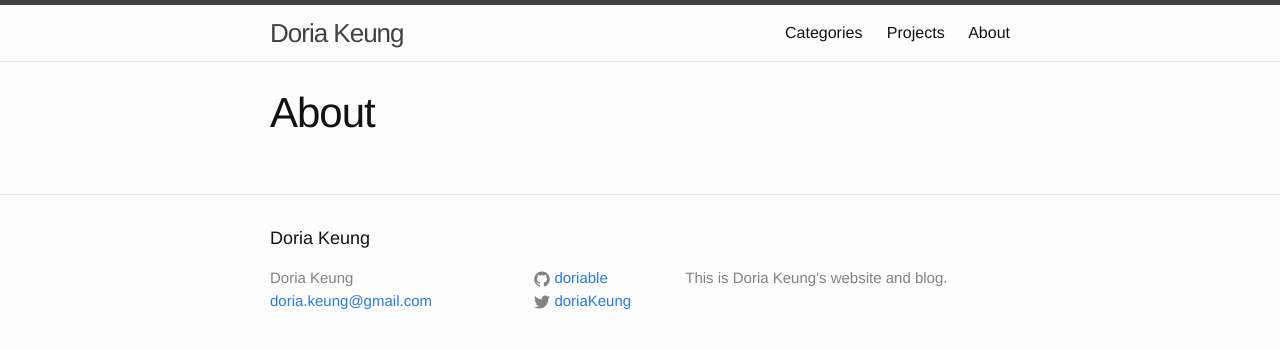
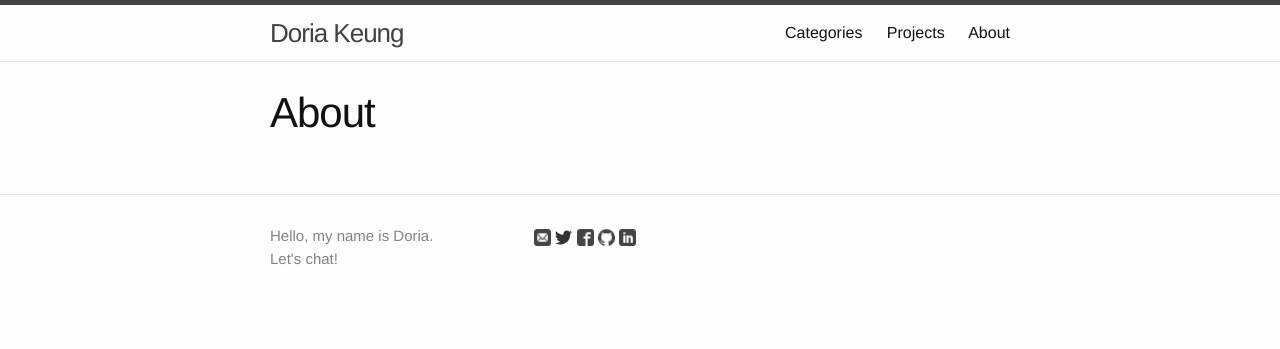
Before and after one commit to doriable/doriable.github.io, a Jekyll site: the page built from about.md, in a window 1280 px wide. Shown: the top 349 px of the page. Built offline with Jekyll 4.4.1, drawn with Linux system fonts in a browser that asks for light colours.

Commit message:
Updated the footer, added Twitter icon, tweaked home page.

```diff
--- a/_includes/footer.html
+++ b/_includes/footer.html
@@ -2,37 +2,26 @@
 
   <div class="wrapper">
 
-    <h2 class="footer-heading">{{ site.title }}</h2>
+    <div class="footer-col-wrapper">
+      <div class="footer-col footer-col-1"><!--footer column 1-->
+        <p>
+          Hello, my name is Doria.<br>
+          Let's chat!
+        </p>
+      </div><!--footer column 1-->
 
-    <div class="footer-col-wrapper">
-      <div class="footer-col footer-col-1">
-        <ul class="contact-list">
-          <li>{{ site.title }}</li>
-          <li><a href="mailto:{{ site.email }}">{{ site.email }}</a></li>
-        </ul>
-      </div>
+      <div class="footer-col footer-col-2"><!--footer column 2-->
+        <a href="mailto:doria.keung@gmail.com"><img src="/images/email.png" alt="email icon" width="17"></a>
+        <a href="https://twitter.com/doriaKeung"><img src="/images/twitter.svg" alt="twitter icon" width="17"></a>
+        <a href="https://www.facebook.com/doria.keung"><img src="/images/facebook.png" alt="facebook icon" width="17"></a>
+        <a href="https://github.com/doriable"><img src="/images/github.png" alt="github icon" width="17"></a>
+        <a href="https://www.linkedin.com/in/doriakeung"><img src="/images/linkedin.png" alt="linkedin icon" width="17"></a>
+      </div><!--footer column 2-->
 
-      <div class="footer-col footer-col-2">
-        <ul class="social-media-list">
-          {% if site.github_username %}
-          <li>
-            {% include icon-github.html username=site.github_username %}
-          </li>
-          {% endif %}
+      <!-- <div class="footer-col footer-col-3">
+      </div>-->
+    </div><!--footer column wrapper-->
 
-          {% if site.twitter_username %}
-          <li>
-            {% include icon-twitter.html username=site.twitter_username %}
-          </li>
-          {% endif %}
-        </ul>
-      </div>
-
-      <div class="footer-col footer-col-3">
-        <p>{{ site.description }}</p>
-      </div>
-    </div>
-
-  </div>
+  </div><!--wrapper-->
 
 </footer>
--- a/_includes/icon-github.html
+++ /dev/null
@@ -1 +0,0 @@
-<a href="https://github.com/{{ include.username }}"><span class="icon icon--github">{% include icon-github.svg %}</span><span class="username">{{ include.username }}</span></a>
--- a/_includes/icon-twitter.html
+++ /dev/null
@@ -1 +0,0 @@
-<a href="https://twitter.com/{{ include.username }}"><span class="icon icon--twitter">{% include icon-twitter.svg %}</span><span class="username">{{ include.username }}</span></a>
--- a/index.html
+++ b/index.html
@@ -13,12 +13,13 @@ layout: default
         <h2>
           <a class="post-link" href="{{ post.url | prepend: site.baseurl }}">{{ post.title }}</a>
         </h2>
-        {{ post.content | strip_html | truncatewords: 50 }}
+        {{ post.content | strip_html | truncatewords: 100 }}
       </li>
     <hr>
     {% endfor %}
   </ul>
 
-  <p class="rss-subscribe">subscribe <a href="{{ "/feed.xml" | prepend: site.baseurl }}">via RSS</a></p>
+  <!--TODO: stylize -->
+  <p>This is where it all started.</p>
 
 </div>
```
Also changed, not shown: _includes/icon-github.svg (deleted), _includes/icon-twitter.svg (deleted), images/twitter.svg (added).
